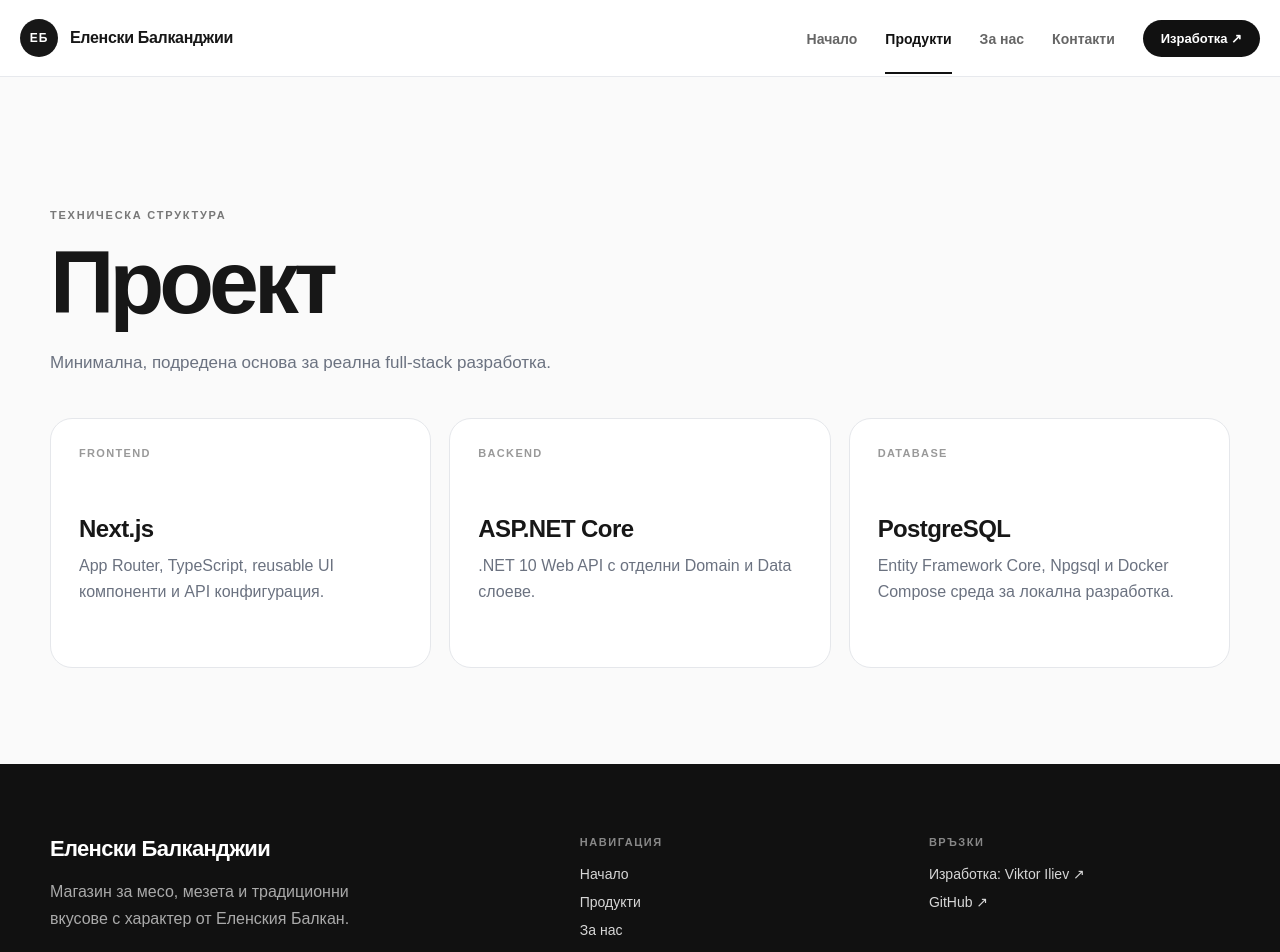
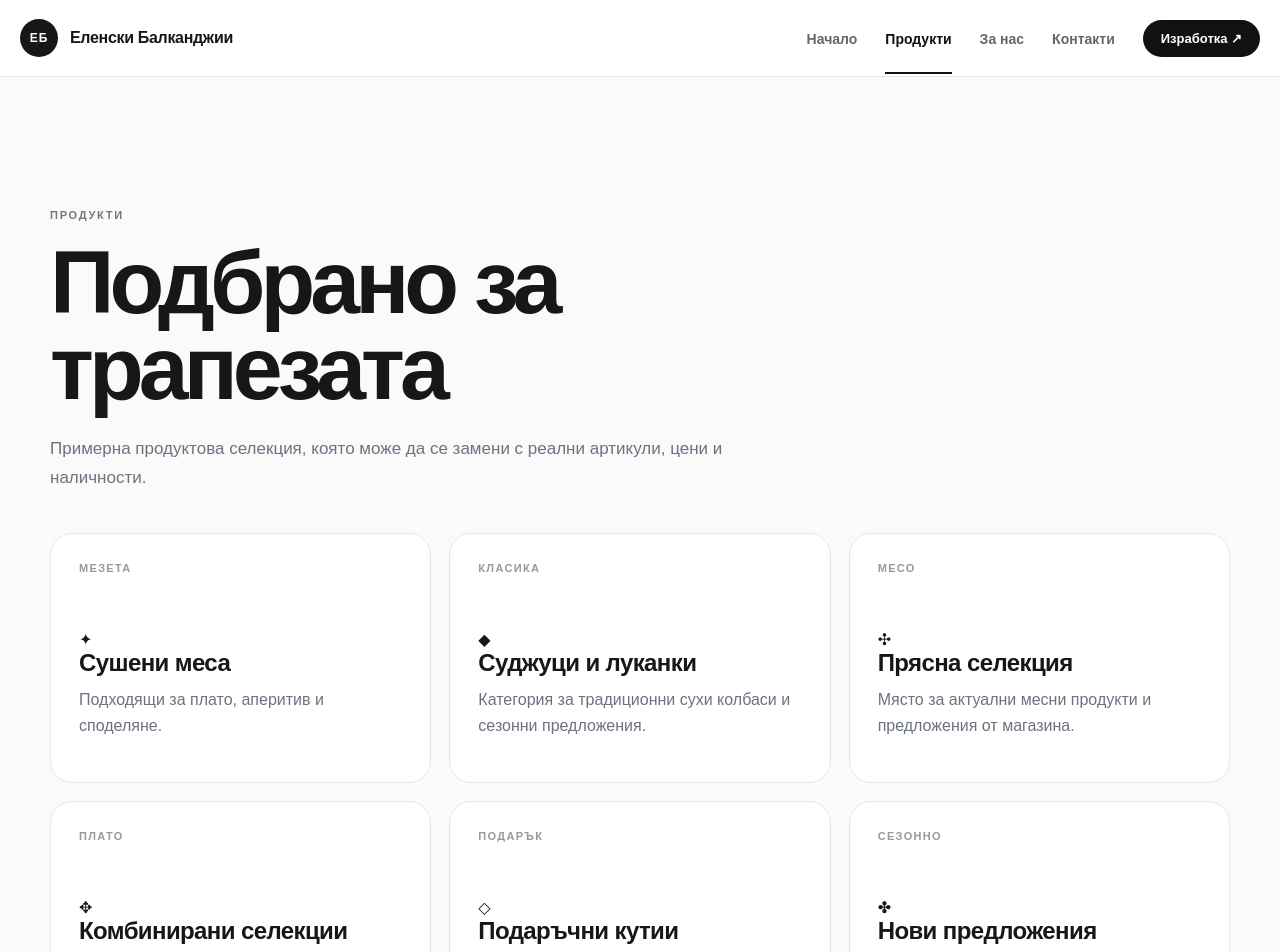
Before and after one commit to viktor132607/ElenskiBalkandzii.Client, a Next.js app: page /project in a window 1280 px wide. Shown: the top 952 px of the page. Built offline with nearby package versions, Linux system fonts and the light colour scheme.

Commit message:
Turn project page into product catalog

```diff
--- a/src/app/project/page.tsx
+++ b/src/app/project/page.tsx
@@ -3,14 +3,18 @@ export default function ProjectPage() {
     <section className="section page-hero">
       <div className="container">
         <div className="section-heading">
-          <span className="eyebrow">Техническа структура</span>
-          <h1>Проект</h1>
-          <p>Минимална, подредена основа за реална full-stack разработка.</p>
+          <span className="eyebrow">Продукти</span>
+          <h1>Подбрано за трапезата</h1>
+          <p>Примерна продуктова селекция, която може да се замени с реални артикули, цени и наличности.</p>
         </div>
-        <div className="card-grid">
-          <article className="card"><span>Frontend</span><h3>Next.js</h3><p>App Router, TypeScript, reusable UI компоненти и API конфигурация.</p></article>
-          <article className="card"><span>Backend</span><h3>ASP.NET Core</h3><p>.NET 10 Web API с отделни Domain и Data слоеве.</p></article>
-          <article className="card"><span>Database</span><h3>PostgreSQL</h3><p>Entity Framework Core, Npgsql и Docker Compose среда за локална разработка.</p></article>
+
+        <div className="card-grid product-grid">
+          <article className="card product-card"><span>Мезета</span><div className="product-icon" aria-hidden="true">✦</div><h3>Сушени меса</h3><p>Подходящи за плато, аперитив и споделяне.</p></article>
+          <article className="card product-card"><span>Класика</span><div className="product-icon" aria-hidden="true">◆</div><h3>Суджуци и луканки</h3><p>Категория за традиционни сухи колбаси и сезонни предложения.</p></article>
+          <article className="card product-card"><span>Месо</span><div className="product-icon" aria-hidden="true">✣</div><h3>Прясна селекция</h3><p>Място за актуални месни продукти и предложения от магазина.</p></article>
+          <article className="card product-card"><span>Плато</span><div className="product-icon" aria-hidden="true">✥</div><h3>Комбинирани селекции</h3><p>Готови комбинации от различни вкусове за гости и поводи.</p></article>
+          <article className="card product-card"><span>Подарък</span><div className="product-icon" aria-hidden="true">◇</div><h3>Подаръчни кутии</h3><p>Подбрани продукти в представителен формат за специален повод.</p></article>
+          <article className="card product-card"><span>Сезонно</span><div className="product-icon" aria-hidden="true">✤</div><h3>Нови предложения</h3><p>Свободно място за сезонни артикули, промоции и нови вкусове.</p></article>
         </div>
       </div>
     </section>
```
